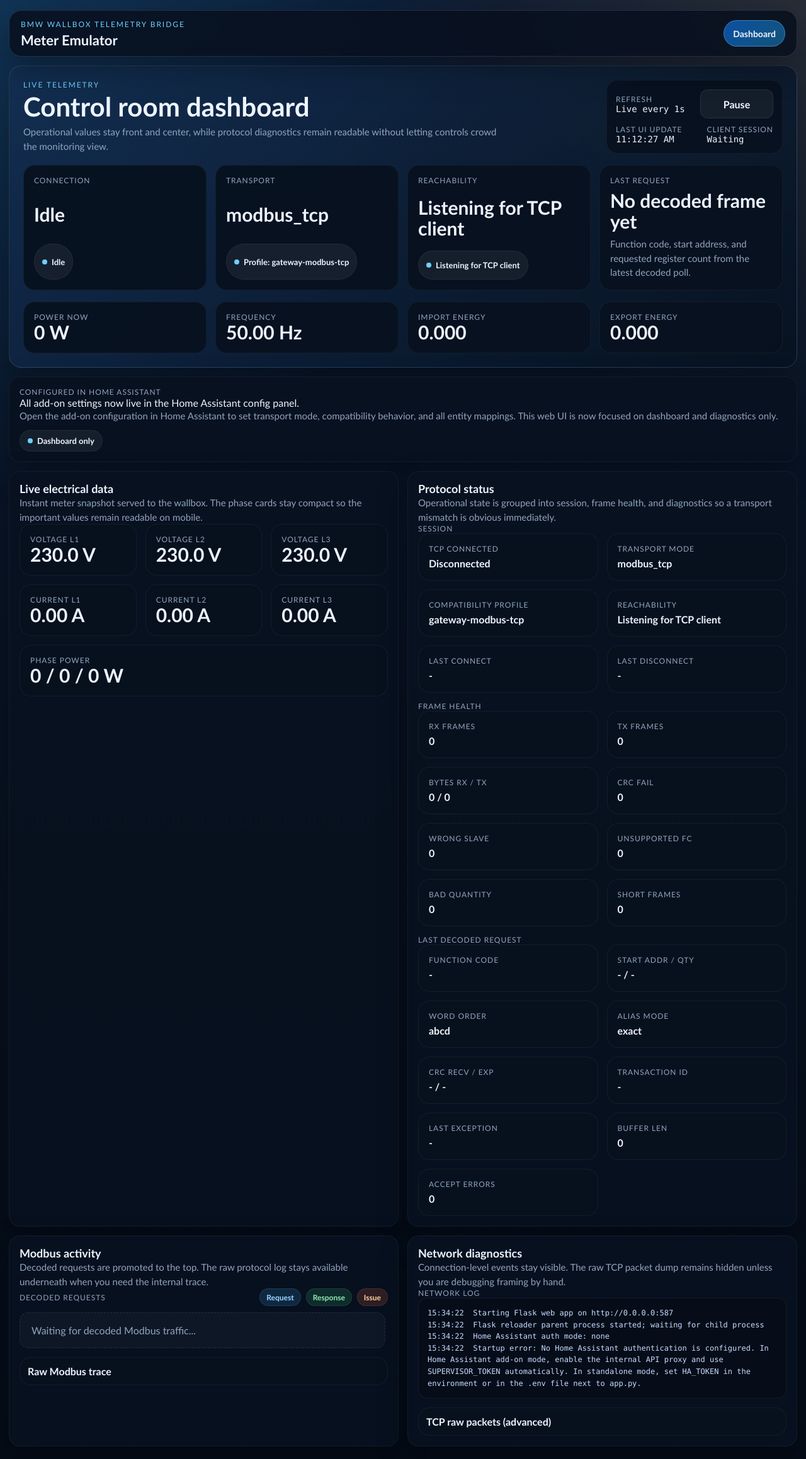
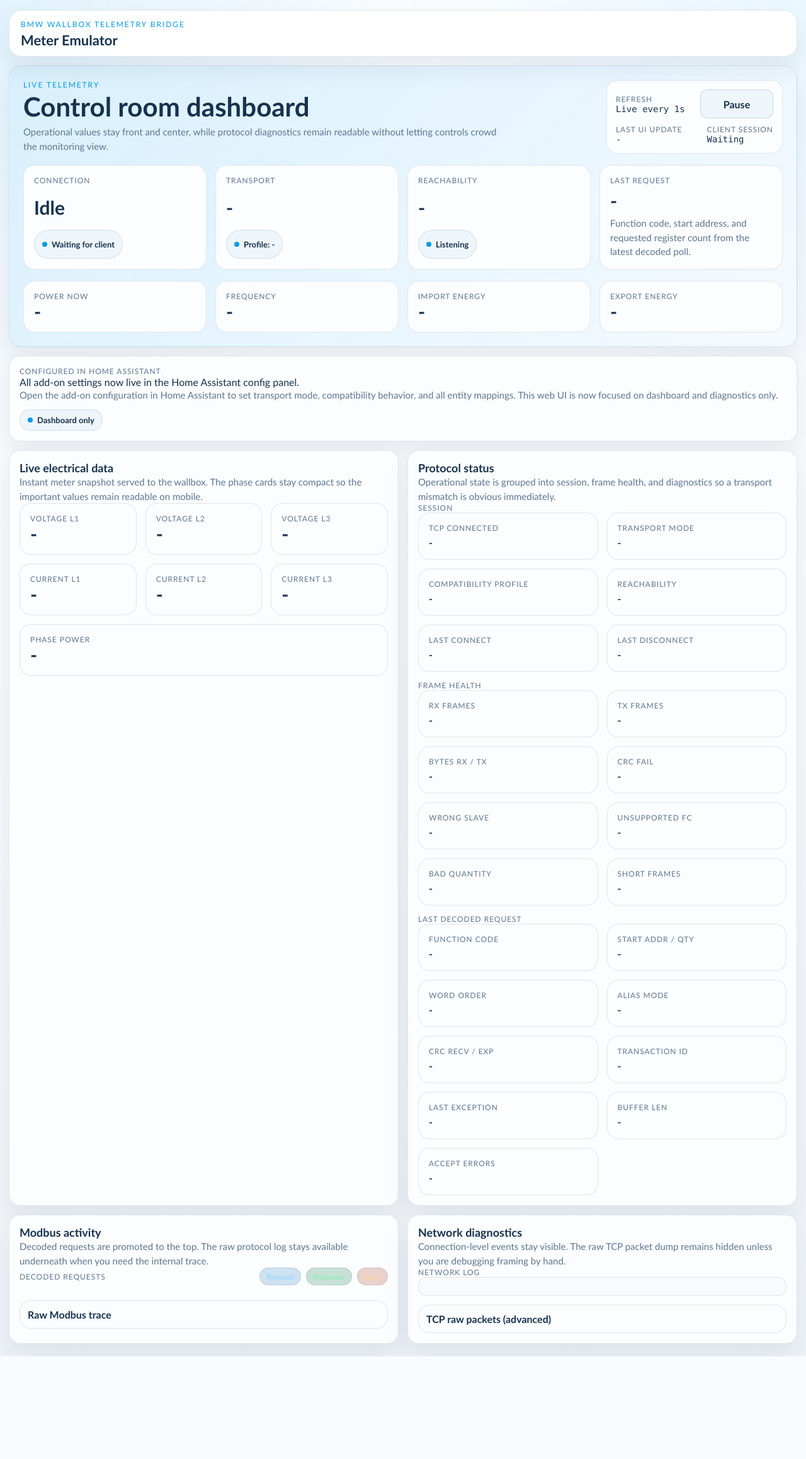
Before and after one commit to romulocintra/bmw_wallboxproxy, a Flask app: page / in a window 1280 px wide. Shown: the whole page at 63% size. After the commit the page ends 2154 px from the top, so only its background shows below. Run offline with Flask 3, Linux system fonts and the light colour scheme; data that the repository does not hold is empty; parts of the project's set-up code (start-up, migrations or seed data) failed here and were passed over.

Commit message:
Clean up dashboard UI

```diff
--- a/bmw_wallboxproxy/static/app.css
+++ b/bmw_wallboxproxy/static/app.css
@@ -1,19 +1,19 @@
 :root {
-  --bg: #07111f;
-  --bg-soft: #10233d;
-  --panel: rgba(11, 22, 39, 0.84);
-  --panel-strong: rgba(8, 17, 31, 0.94);
-  --line: rgba(162, 184, 214, 0.18);
-  --line-strong: rgba(255, 255, 255, 0.09);
-  --text: #eef4ff;
-  --muted: #92a4bf;
-  --accent: #6ed0ff;
-  --accent-strong: #1fb7ff;
-  --ok: #77e0a8;
-  --warn: #ffc86b;
-  --bad: #ff8e8e;
-  --chip: rgba(255, 255, 255, 0.06);
-  --shadow: 0 20px 50px rgba(0, 0, 0, 0.28);
+  --bg: #f6f8fb;
+  --bg-soft: #edf3f8;
+  --panel: rgba(255, 255, 255, 0.96);
+  --panel-strong: rgba(251, 253, 255, 0.98);
+  --line: rgba(83, 114, 145, 0.16);
+  --line-strong: rgba(83, 114, 145, 0.22);
+  --text: #17324d;
+  --muted: #5f7691;
+  --accent: #039be5;
+  --accent-strong: #0288d1;
+  --ok: #2e7d32;
+  --warn: #f9a825;
+  --bad: #d84315;
+  --chip: #eef5fb;
+  --shadow: 0 18px 38px rgba(22, 44, 68, 0.08);
   --radius-lg: 20px;
   --radius-md: 14px;
 }
@@ -25,7 +25,7 @@
 html {
   -webkit-text-size-adjust: 100%;
   text-size-adjust: 100%;
-  background: #050c17;
+  background: var(--bg);
 }
 
 body {
@@ -33,9 +33,9 @@ body {
   color: var(--text);
   font-family: "Aptos", "Trebuchet MS", "Segoe UI", sans-serif;
   background:
-    radial-gradient(circle at top left, rgba(47, 178, 255, 0.18), transparent 30%),
-    radial-gradient(circle at top right, rgba(255, 200, 107, 0.12), transparent 26%),
-    linear-gradient(180deg, #0a1830 0%, #07111f 58%, #050c17 100%);
+    radial-gradient(circle at top left, rgba(3, 155, 229, 0.1), transparent 28%),
+    radial-gradient(circle at top right, rgba(129, 212, 250, 0.14), transparent 26%),
+    linear-gradient(180deg, #fbfdff 0%, #f6f8fb 55%, #eef3f8 100%);
   min-height: 100vh;
   min-height: 100svh;
 }
@@ -62,8 +62,6 @@ body {
   border: 1px solid var(--line);
   border-radius: var(--radius-lg);
   box-shadow: var(--shadow);
-  backdrop-filter: blur(12px);
-  -webkit-backdrop-filter: blur(12px);
 }
 
 .topbar {
@@ -77,7 +75,7 @@ body {
   position: sticky;
   top: max(10px, env(safe-area-inset-top));
   z-index: 20;
-  background: rgba(8, 17, 31, 0.88);
+  background: rgba(255, 255, 255, 0.96);
 }
 
 .topbar-brand {
@@ -90,7 +88,6 @@ body {
   line-height: 1.05;
 }
 
-.nav-links,
 .badge-row,
 .quick-actions,
 .panel-actions {
@@ -98,50 +95,8 @@ body {
   flex-wrap: wrap;
   gap: 8px;
 }
-
-.menu-toggle {
-  display: none;
-}
-
-.nav-link,
-.menu-link,
 .button-link {
   text-decoration: none;
-}
-
-.nav-link,
-.menu-link {
-  display: inline-flex;
-  align-items: center;
-  justify-content: center;
-  min-height: 42px;
-  padding: 0 14px;
-  border-radius: 999px;
-  border: 1px solid rgba(255, 255, 255, 0.08);
-  color: var(--muted);
-  background: rgba(255, 255, 255, 0.04);
-  font-size: 14px;
-  font-weight: 700;
-}
-
-.nav-link.active,
-.menu-link.active {
-  color: var(--text);
-  background: linear-gradient(135deg, rgba(15, 107, 217, 0.7), rgba(31, 183, 255, 0.4));
-  border-color: rgba(110, 208, 255, 0.38);
-}
-
-.menu-panel {
-  width: min(1500px, 100%);
-  margin: 0 auto 14px;
-  padding: 10px;
-  display: none;
-  gap: 10px;
-  background: rgba(8, 17, 31, 0.92);
-}
-
-.menu-panel.open {
-  display: grid;
 }
 
 .hero {
@@ -149,14 +104,14 @@ body {
   display: grid;
   gap: 18px;
   background:
-    linear-gradient(135deg, rgba(18, 45, 80, 0.88), rgba(7, 18, 32, 0.92)),
-    linear-gradient(180deg, rgba(255, 255, 255, 0.03), transparent);
+    linear-gradient(135deg, rgba(214, 239, 252, 0.95), rgba(245, 250, 255, 0.98)),
+    linear-gradient(180deg, rgba(255, 255, 255, 0.9), transparent);
 }
 
 .hero-settings {
   background:
-    linear-gradient(135deg, rgba(26, 57, 60, 0.88), rgba(8, 17, 31, 0.92)),
-    linear-gradient(180deg, rgba(255, 255, 255, 0.03), transparent);
+    linear-gradient(135deg, rgba(225, 244, 249, 0.95), rgba(248, 252, 255, 0.98)),
+    linear-gradient(180deg, rgba(255, 255, 255, 0.85), transparent);
 }
 
 .hero-top {
@@ -207,7 +162,7 @@ h1 {
 details,
 .section-callout {
   border-radius: 18px;
-  border: 1px solid rgba(255, 255, 255, 0.05);
+  border: 1px solid var(--line);
   background: var(--panel-strong);
 }
 
@@ -323,7 +278,7 @@ pre,
   padding: 0 12px;
   border-radius: 999px;
   background: var(--chip);
-  border: 1px solid rgba(255, 255, 255, 0.06);
+  border: 1px solid var(--line);
   color: var(--text);
   font-size: 13px;
   font-weight: 600;
@@ -415,18 +370,19 @@ button,
   min-width: 116px;
   padding: 10px 16px;
   border: none;
-  background: linear-gradient(135deg, #0f6bd9, var(--accent-strong));
-  color: var(--text);
+  background: linear-gradient(135deg, var(--accent), var(--accent-strong));
+  color: #ffffff;
   font-weight: 700;
   cursor: pointer;
-  box-shadow: inset 0 1px 0 rgba(255, 255, 255, 0.18);
+  box-shadow: inset 0 1px 0 rgba(255, 255, 255, 0.35);
   -webkit-tap-highlight-color: transparent;
 }
 
 button.secondary,
-.menu-toggle.secondary {
-  background: rgba(255, 255, 255, 0.06);
-  border: 1px solid rgba(255, 255, 255, 0.08);
+button.secondary {
+  background: #eef5fb;
+  border: 1px solid var(--line-strong);
+  color: var(--text);
   box-shadow: none;
 }
 
@@ -476,9 +432,9 @@ pre {
   margin: 0;
   padding: 14px;
   border-radius: 14px;
-  background: #060d18;
-  border: 1px solid rgba(255, 255, 255, 0.06);
-  color: #c7dbff;
+  background: #f8fbfd;
+  border: 1px solid var(--line);
+  color: #35516d;
   font-size: 12px;
   line-height: 1.55;
   white-space: pre-wrap;
@@ -511,8 +467,8 @@ pre {
   min-height: 28px;
   padding: 0 10px;
   border-radius: 999px;
-  border: 1px solid rgba(255, 255, 255, 0.08);
-  background: rgba(255, 255, 255, 0.05);
+  border: 1px solid var(--line);
+  background: #f2f7fb;
   font-size: 12px;
   font-weight: 700;
 }
@@ -562,8 +518,8 @@ pre {
 .log-empty {
   padding: 18px;
   border-radius: 14px;
-  border: 1px dashed rgba(255, 255, 255, 0.1);
-  background: rgba(255, 255, 255, 0.03);
+  border: 1px dashed var(--line-strong);
+  background: #f8fbfd;
   color: var(--muted);
 }
 
--- a/bmw_wallboxproxy/static/app.js
+++ b/bmw_wallboxproxy/static/app.js
@@ -1,21 +1,4 @@
-var transportModeOptions = [];
-var transportModeDirty = false;
-var transportModeApplying = false;
-var floatWordOrderOptions = [];
-var floatWordOrderDirty = false;
-var floatWordOrderApplying = false;
-var registerAliasModeOptions = [];
-var registerAliasModeDirty = false;
-var registerAliasModeApplying = false;
-var compatibilityProfileOptions = [];
-var compatibilityProfileDirty = false;
-var compatibilityProfileApplying = false;
-var haLiveDataDirty = false;
-var haLiveDataApplying = false;
 var autoRefreshEnabled = true;
-var haLiveDataAutosaveTimer = null;
-
-const HA_AUTOSAVE_DELAY_MS = 900;
 
 const REGISTER_GROUPS = [
   { start: 0x5000, end: 0x5001, label: 'Voltage' },
@@ -88,13 +71,6 @@ function setHtml(id, value) {
   const element = byId(id);
   if (element) {
     element.innerHTML = value;
-  }
-}
-
-function bindIfPresent(id, eventName, handler) {
-  const element = byId(id);
-  if (element) {
-    element.addEventListener(eventName, handler);
   }
 }
 
@@ -484,90 +460,6 @@ function formatSessionSnapshot(stats) {
   return 'Waiting';
 }
 
-function updateTransportModeSelect(settings, stats) {
-  const select = byId('transport_mode_select');
-  if (!select) {
-    return;
-  }
-
-  const current = settings?.transport_mode || stats.transport_mode;
-  const options = settings?.transport_mode_options || transportModeOptions;
-
-  if (options.length && JSON.stringify(options) !== JSON.stringify(transportModeOptions)) {
-    transportModeOptions = options.slice();
-    select.innerHTML = '';
-    for (const mode of transportModeOptions) {
-      const option = document.createElement('option');
-      option.value = mode;
-      option.textContent = mode;
-      select.appendChild(option);
-    }
-  }
-
-  if (current && !transportModeDirty && !transportModeApplying) {
-    select.value = current;
-  }
-}
-
-function updateSettingSelect(selectId, settingsKey, optionsKey, optionsStoreName, dirtyFlag, applyingFlag, settings, stats) {
-  const select = byId(selectId);
-  if (!select) {
-    return;
-  }
-
-  const current = settings?.[settingsKey] || stats[settingsKey];
-  const options = settings?.[optionsKey] || window[optionsStoreName];
-
-  if (options.length && JSON.stringify(options) !== JSON.stringify(window[optionsStoreName])) {
-    window[optionsStoreName] = options.slice();
-    select.innerHTML = '';
-    for (const value of window[optionsStoreName]) {
-      const option = document.createElement('option');
-      option.value = value;
-      option.textContent = value;
-      select.appendChild(option);
-    }
-  }
-
-  if (current && !window[dirtyFlag] && !window[applyingFlag]) {
-    select.value = current;
-  }
-}
-
-function updateHaLiveDataSettings(settings) {
-  const urlInput = byId('ha_url_input');
-  const verifyTlsSelect = byId('ha_verify_tls_select');
-  if (!settings) {
-    return;
-  }
-
-  if (urlInput && verifyTlsSelect && !haLiveDataDirty && !haLiveDataApplying) {
-    urlInput.value = settings.ha_url || '';
-    verifyTlsSelect.value = settings.ha_verify_tls ? 'true' : 'false';
-  }
-
-  if (!haLiveDataDirty && !haLiveDataApplying) {
-    const entities = settings.ha_entities || {};
-    document.querySelectorAll('.ha-entity-input').forEach((input) => {
-      const key = input.dataset.entityKey;
-      if (key && Object.prototype.hasOwnProperty.call(entities, key)) {
-        input.value = entities[key];
-      }
-    });
-  }
-}
-
-function collectHaEntitySettings() {
-  const entities = {};
-  document.querySelectorAll('.ha-entity-input').forEach((input) => {
-    const key = input.dataset.entityKey;
-    if (key) {
-      entities[key] = input.value.trim();
-    }
-  });
-  return entities;
-}
-
 function updateRefreshWidgets() {
   setText('refresh_state', autoRefreshEnabled ? 'Live every 1s' : 'Paused');
   setText('refresh_toggle_button', autoRefreshEnabled ? 'Pause' : 'Resume');
@@ -582,12 +474,6 @@ async function refreshData() {
   const data = await response.json();
   const values = data.values;
   const stats = data.stats;
-
-  updateTransportModeSelect(data.settings, stats);
-  updateSettingSelect('compatibility_profile_select', 'compatibility_profile', 'compatibility_profile_options', 'compatibilityProfileOptions', 'compatibilityProfileDirty', 'compatibilityProfileApplying', data.settings, stats);
-  updateSettingSelect('float_word_order_select', 'float_word_order', 'float_word_order_options', 'floatWordOrderOptions', 'floatWordOrderDirty', 'floatWordOrderApplying', data.settings, stats);
-  updateSettingSelect('register_alias_mode_select', 'register_alias_mode', 'register_alias_mode_options', 'registerAliasModeOptions', 'registerAliasModeDirty', 'registerAliasModeApplying', data.settings, stats);
-  updateHaLiveDataSettings(data.settings);
 
   setText('u1', `${values.u1.toFixed(1)} V`);
   setText('u2', `${values.u2.toFixed(1)} V`);
@@ -647,262 +533,19 @@ async function refreshData() {
   setText('tcp_raw_log', data.tcp_raw_log.join('\n'));
 }
 
-async function applyTransportMode() {
-  const select = byId('transport_mode_select');
-  const note = byId('transport_mode_note');
-  if (!select || !note) {
-    return;
-  }
-
-  if (transportModeApplying) {
-    return;
-  }
-
-  transportModeApplying = true;
-  note.textContent = 'Saving transport mode...';
-
-  try {
-    const response = await fetch(appEndpoint('apiTransportMode'), {
-      method: 'POST',
-      headers: { 'Content-Type': 'application/json' },
-      body: JSON.stringify({ mode: select.value })
-    });
-    const payload = await response.json();
-
-    if (!response.ok || !payload.ok) {
-      throw new Error(payload.error || 'failed to update transport mode');
-    }
-
-    transportModeDirty = false;
-    note.textContent = payload.changed
-      ? `Transport mode saved as ${payload.transport_mode}. Waiting for TCP client reconnect.`
-      : `Transport mode already set to ${payload.transport_mode}.`;
-    await refreshData();
-  } catch (error) {
-    note.textContent = `Mode change failed: ${error.message}`;
-  } finally {
-    transportModeApplying = false;
-  }
-}
-
-async function applyCompatibilitySetting(config) {
-  const select = byId(config.selectId);
-  const note = byId(config.noteId);
-  if (!select || !note) {
-    return;
-  }
-
-  if (window[config.applyingFlag]) {
-    return;
-  }
-
-  window[config.applyingFlag] = true;
-  note.textContent = `Saving ${config.label}...`;
-
-  try {
-    const response = await fetch(appEndpoint(config.endpoint), {
-      method: 'POST',
-      headers: { 'Content-Type': 'application/json' },
-      body: JSON.stringify({ [config.bodyKey]: select.value })
-    });
-    const payload = await response.json();
-
-    if (!response.ok || !payload.ok) {
-      throw new Error(payload.error || `failed to update ${config.label}`);
-    }
-
-    window[config.dirtyFlag] = false;
-    note.textContent = payload.changed ? `${config.label} set to ${payload[config.responseKey]}.` : `${config.label} already set to ${payload[config.responseKey]}.`;
-    await refreshData();
-  } catch (error) {
-    note.textContent = `${config.label} change failed: ${error.message}`;
-  } finally {
-    window[config.applyingFlag] = false;
-  }
-}
-
-async function applyCompatibilityProfile(profileName) {
-  const note = byId('compatibility_note');
-  if (!note) {
-    return;
-  }
-
-  note.textContent = `Applying ${profileName}...`;
-
-  try {
-    const response = await fetch(appEndpoint('apiCompatibilityProfile'), {
-      method: 'POST',
-      headers: { 'Content-Type': 'application/json' },
-      body: JSON.stringify({ profile: profileName })
-    });
-    const payload = await response.json();
-
-    if (!response.ok || !payload.ok) {
-      throw new Error(payload.error || 'failed to update compatibility profile');
-    }
-
-    compatibilityProfileDirty = false;
-    note.textContent = payload.changed ? `Compatibility profile set to ${payload.compatibility_profile}.` : `Compatibility profile already set to ${payload.compatibility_profile}.`;
-    await refreshData();
-  } catch (error) {
-    note.textContent = `Compatibility profile change failed: ${error.message}`;
-  }
-}
-
-async function applyHaLiveDataSettings() {
-  const note = byId('ha_live_data_note');
-  const urlInput = byId('ha_url_input');
-  const verifyTlsSelect = byId('ha_verify_tls_select');
-  if (!note || haLiveDataApplying) {
-    return;
-  }
-
-  haLiveDataApplying = true;
-  note.textContent = 'Saving Home Assistant settings...';
-
-  try {
-    const response = await fetch(appEndpoint('apiHaLiveData'), {
-      method: 'POST',
-      headers: { 'Content-Type': 'application/json' },
-      body: JSON.stringify({
-        ha_url: urlInput ? urlInput.value.trim() : '',
-        ha_verify_tls: verifyTlsSelect ? verifyTlsSelect.value === 'true' : false,
-        entities: collectHaEntitySettings()
-      })
-    });
-    const payload = await response.json();
-
-    if (!response.ok || !payload.ok) {
-      throw new Error(payload.error || 'failed to save Home Assistant source settings');
-    }
-
-    haLiveDataDirty = false;
-    note.textContent = payload.changed
-      ? `Home Assistant settings saved to ${payload.settings_store_path} (${payload.saved_entity_count} entity fields set).`
-      : `Home Assistant settings were already up to date in ${payload.settings_store_path}.`;
-    await refreshData();
-  } catch (error) {
-    note.textContent = `HA settings failed: ${error.message}`;
-  } finally {
-    haLiveDataApplying = false;
-  }
-}
-
-function scheduleHaLiveDataAutosave() {
-  haLiveDataDirty = true;
-  const note = byId('ha_live_data_note');
-  if (note && !haLiveDataApplying) {
-    note.textContent = 'Changes detected. Autosaving...';
-  }
-
-  if (haLiveDataAutosaveTimer) {
-    clearTimeout(haLiveDataAutosaveTimer);
-  }
-
-  haLiveDataAutosaveTimer = setTimeout(() => {
-    haLiveDataAutosaveTimer = null;
-    applyHaLiveDataSettings();
-  }, HA_AUTOSAVE_DELAY_MS);
-}
-
-function initializeMenu() {
-  const toggle = byId('menu_toggle');
-  const panel = byId('site_nav_panel');
-  if (!toggle || !panel) {
-    return;
-  }
-
-  bindIfPresent('menu_toggle', 'click', () => {
-    const open = !panel.classList.contains('open');
-    panel.hidden = !open;
-    panel.classList.toggle('open', open);
-    toggle.setAttribute('aria-expanded', String(open));
-  });
-
-  window.addEventListener('resize', () => {
-    if (window.innerWidth > 760) {
-      panel.hidden = true;
-      panel.classList.remove('open');
-      toggle.setAttribute('aria-expanded', 'false');
-    }
-  });
-}
-
 function initializeControls() {
-  bindIfPresent('ha_url_input', 'input', () => {
-    scheduleHaLiveDataAutosave();
-  });
-  bindIfPresent('ha_verify_tls_select', 'change', () => {
-    scheduleHaLiveDataAutosave();
-  });
-  document.querySelectorAll('.ha-entity-input').forEach((input) => {
-    input.addEventListener('input', () => {
-      scheduleHaLiveDataAutosave();
-    });
-    input.addEventListener('change', () => {
-      scheduleHaLiveDataAutosave();
-    });
-  });
-
-  bindIfPresent('transport_mode_select', 'change', () => {
-    transportModeDirty = true;
-    applyTransportMode();
-  });
-
-  bindIfPresent('compatibility_profile_select', 'change', () => {
-    compatibilityProfileDirty = true;
-    applyCompatibilitySetting({
-      selectId: 'compatibility_profile_select',
-      noteId: 'compatibility_note',
-      endpoint: 'apiCompatibilityProfile',
-      bodyKey: 'profile',
-      dirtyFlag: 'compatibilityProfileDirty',
-      applyingFlag: 'compatibilityProfileApplying',
-      responseKey: 'compatibility_profile',
-      label: 'Compatibility profile'
-    });
-  });
-
-  bindIfPresent('float_word_order_select', 'change', () => {
-    floatWordOrderDirty = true;
-    applyCompatibilitySetting({
-      selectId: 'float_word_order_select',
-      noteId: 'compatibility_note',
-      endpoint: 'apiFloatWordOrder',
-      bodyKey: 'word_order',
-      dirtyFlag: 'floatWordOrderDirty',
-      applyingFlag: 'floatWordOrderApplying',
-      responseKey: 'float_word_order',
-      label: 'Float word order'
-    });
-  });
-
-  bindIfPresent('register_alias_mode_select', 'change', () => {
-    registerAliasModeDirty = true;
-    applyCompatibilitySetting({
-      selectId: 'register_alias_mode_select',
-      noteId: 'compatibility_note',
-      endpoint: 'apiRegisterAliasMode',
-      bodyKey: 'alias_mode',
-      dirtyFlag: 'registerAliasModeDirty',
-      applyingFlag: 'registerAliasModeApplying',
-      responseKey: 'register_alias_mode',
-      label: 'Register alias mode'
-    });
-  });
-
-  bindIfPresent('quick_profile_rtu', 'click', () => applyCompatibilityProfile('pro380-default'));
-  bindIfPresent('quick_profile_tcp', 'click', () => applyCompatibilityProfile('gateway-modbus-tcp'));
-  bindIfPresent('refresh_toggle_button', 'click', async () => {
+  const refreshToggle = byId('refresh_toggle_button');
+  if (refreshToggle) {
+    refreshToggle.addEventListener('click', async () => {
     autoRefreshEnabled = !autoRefreshEnabled;
     updateRefreshWidgets();
     if (autoRefreshEnabled) {
       await refreshData();
     }
-  });
+    });
+  }
 }
 
-initializeMenu();
 initializeControls();
 updateRefreshWidgets();
 setInterval(refreshData, 1000);
--- a/bmw_wallboxproxy/templates/base.html
+++ b/bmw_wallboxproxy/templates/base.html
@@ -16,14 +16,7 @@
       const root = addonRoot === '/' ? '' : addonRoot;
 
       window.APP_PATHS = {
-        dashboard: root || '/',
-        settings: `${root}/settings` || '/settings',
-        apiState: `${root}/api/state` || '/api/state',
-        apiTransportMode: `${root}/api/settings/transport-mode` || '/api/settings/transport-mode',
-        apiFloatWordOrder: `${root}/api/settings/float-word-order` || '/api/settings/float-word-order',
-        apiRegisterAliasMode: `${root}/api/settings/register-alias-mode` || '/api/settings/register-alias-mode',
-        apiCompatibilityProfile: `${root}/api/settings/compatibility-profile` || '/api/settings/compatibility-profile',
-        apiHaLiveData: `${root}/api/settings/ha-live-data` || '/api/settings/ha-live-data'
+        apiState: `${root}/api/state` || '/api/state'
       };
     }());
   </script>
@@ -35,33 +28,12 @@
         <div class="eyebrow">BMW Wallbox Telemetry Bridge</div>
         <div class="topbar-title">Meter Emulator</div>
       </div>
-
-      <button class="menu-toggle secondary" id="menu_toggle" type="button" aria-expanded="false" aria-controls="site_nav_panel">
-        Menu
-      </button>
-
-      <nav class="nav-links" aria-label="Primary navigation">
-        <a href="{{ dashboard_path }}" id="nav_dashboard_link" class="nav-link{% if active_page == 'dashboard' %} active{% endif %}">Dashboard</a>
-      </nav>
     </header>
-
-    <div class="menu-panel card" id="site_nav_panel" hidden>
-      <a href="{{ dashboard_path }}" id="menu_dashboard_link" class="menu-link{% if active_page == 'dashboard' %} active{% endif %}">Dashboard</a>
-    </div>
 
     <main class="wrap">
       {% block content %}{% endblock %}
     </main>
   </div>
-
-  <script>
-    const appPaths = window.APP_PATHS || {};
-    const navDashboardLink = document.getElementById('nav_dashboard_link');
-    const menuDashboardLink = document.getElementById('menu_dashboard_link');
-
-    if (navDashboardLink && appPaths.dashboard) navDashboardLink.href = appPaths.dashboard;
-    if (menuDashboardLink && appPaths.dashboard) menuDashboardLink.href = appPaths.dashboard;
-  </script>
   <script>{{ inline_js | safe }}</script>
 
 </body>
```
Also changed, not shown: other parts of bmw_wallboxproxy/static/app.css (+8 -19 lines), bmw_wallboxproxy/webapp.py (+2 -130 lines).
